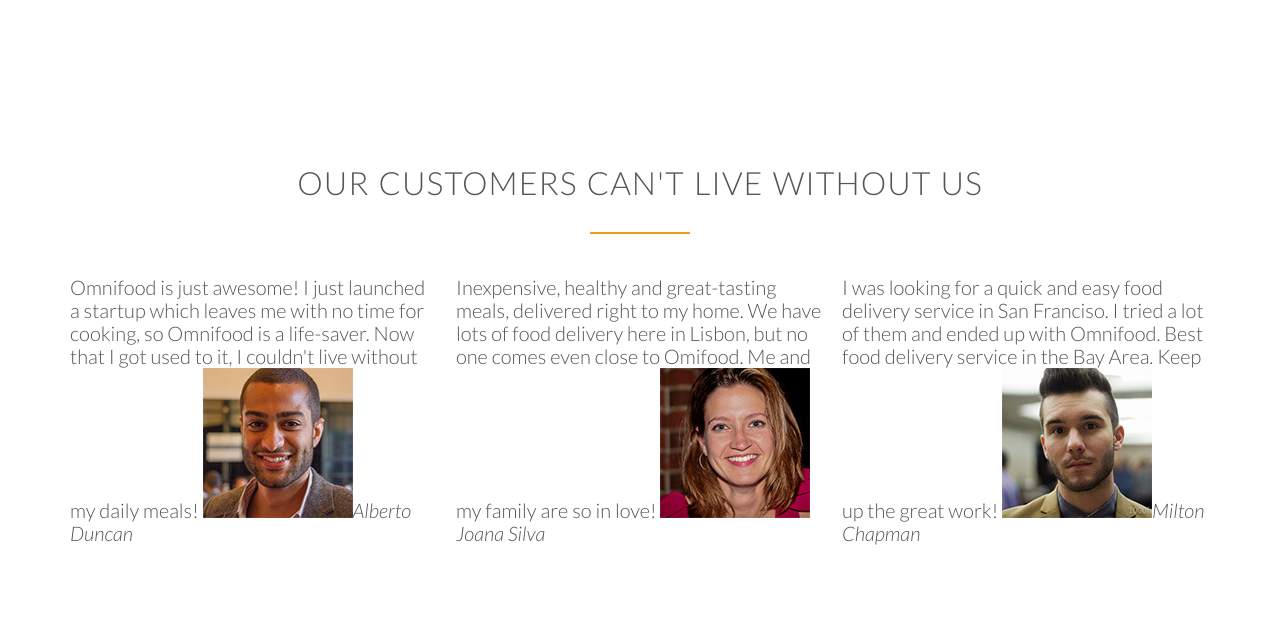
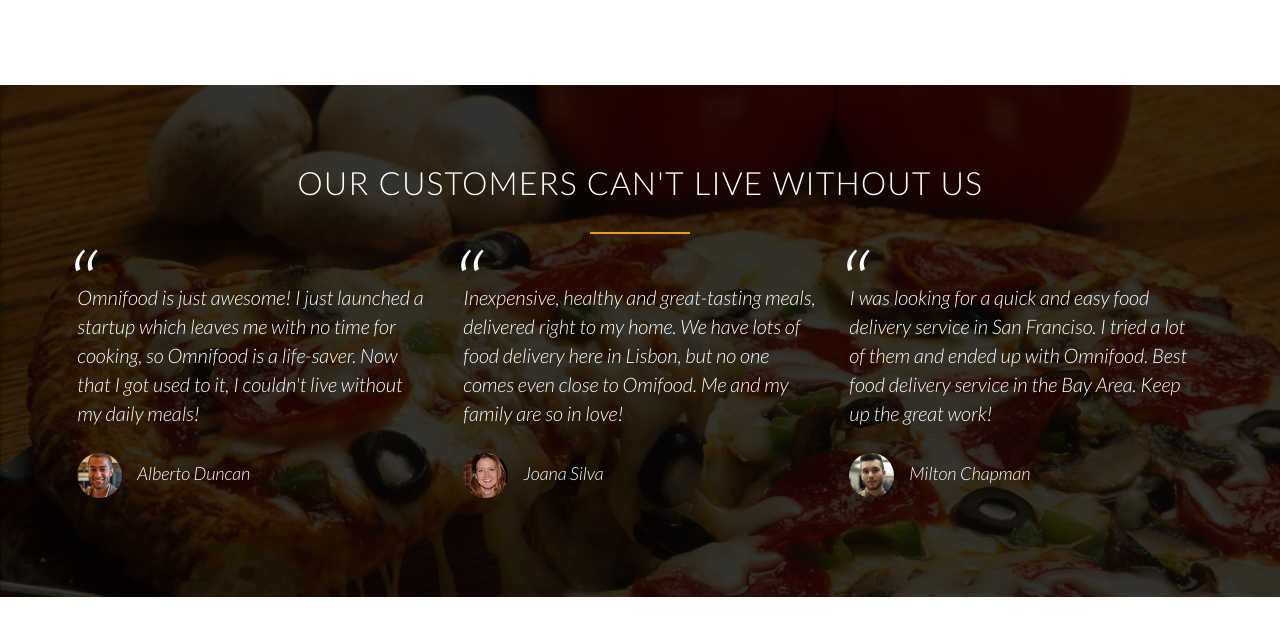
Before and after one commit to PatilAishwarya/Omnifood_HTMLCSS_UDEMY, a plain HTML site: page index.html in a window 1280 px wide. Shown: the part 3276-3912 px from the top of the page. After the commit the page ends 3873 px from the top, so only its background shows below. Drawn offline with Linux system fonts and the light colour scheme; files whose address does not match are found by name.

Commit message:
CUSTOMER TESTIMONIALS SECTION - CSS

```diff
--- a/resources/css/style.css
+++ b/resources/css/style.css
@@ -341,3 +341,41 @@ a:active{
 .city-features{
     margin-bottom: 5px;
 }
+
+/*------ CUSTOMER TESTIMONIALS SECTION -------*/
+
+.section-testimonials{
+    background-image: linear-gradient(rgba(0, 0, 0, 0.8),rgba(0, 0, 0, 0.8)), url(img/back-customers.jpg);
+    background-size: cover;
+    color: #fff;
+    background-attachment: fixed;
+}
+
+blockquote{
+    padding: 2%;
+    font-style: italic;
+    line-height: 145%;
+    position: relative;
+}
+
+blockquote:before{
+    content: "\201C";
+    display: block;
+    font-size: 500%;
+    position: absolute;
+    top: -5px;
+    left: -5px;
+}
+
+cite{
+    font-size: 90%;
+    margin-top: 25px;
+    display: block;
+}
+
+cite img{
+    height: 45px;
+    border-radius: 50%;
+    margin-right: 15px;
+    vertical-align: middle;
+}
```
